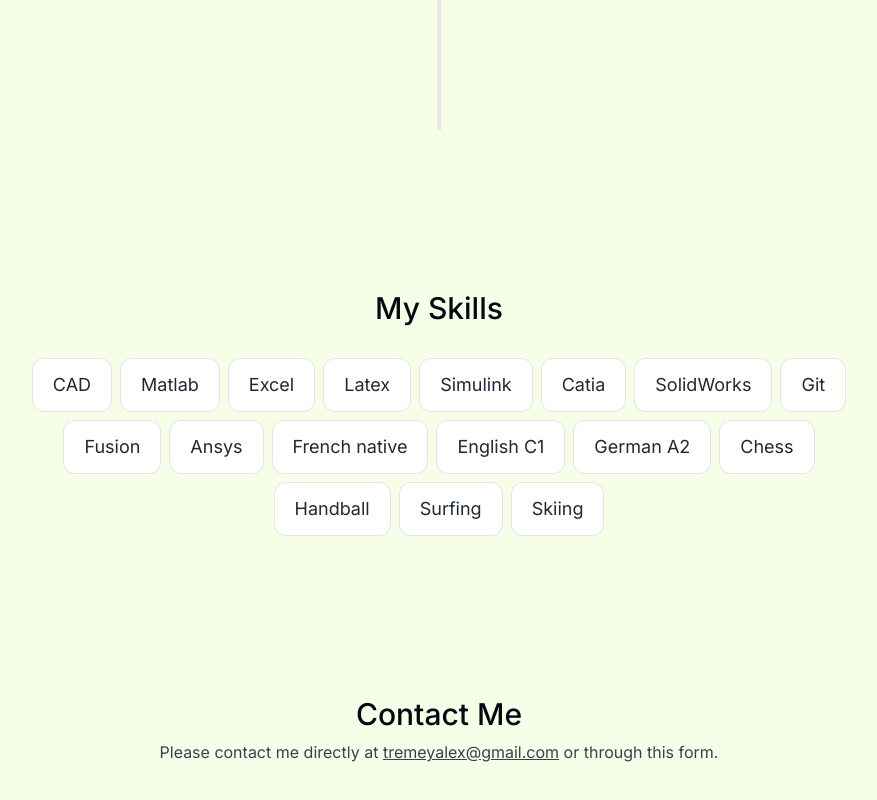
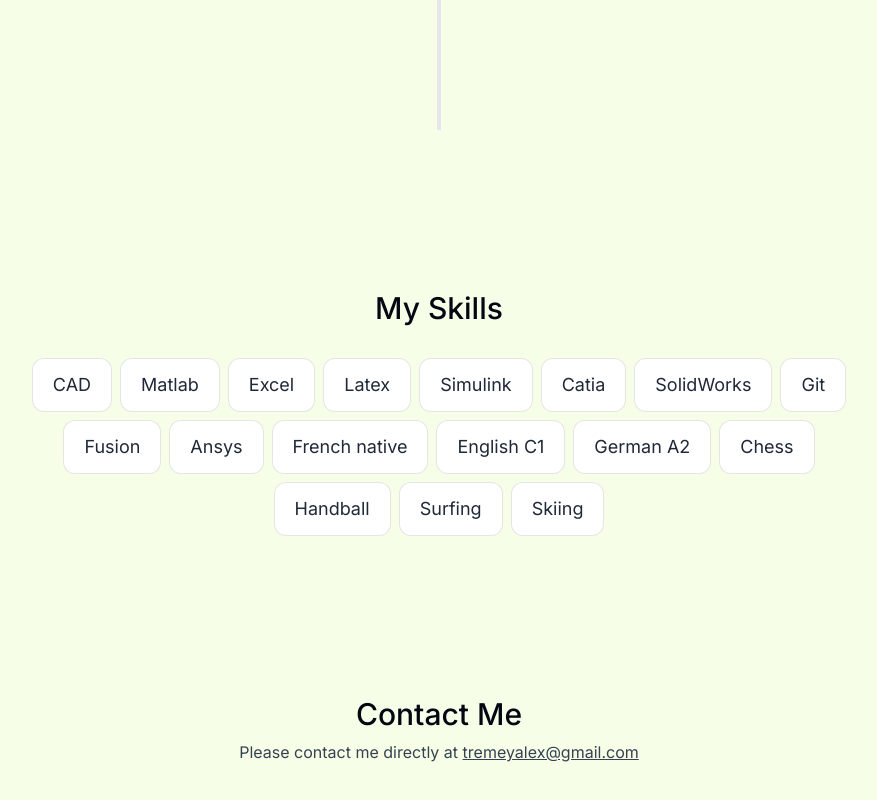
Before and after one commit to alextrm/personal-portfolio, a Next.js app: page / in a window 1280 px wide. Shown: the part 4280-5080 px from the top of the page, without its empty margins (201-1078 px from the left). Built offline with nearby package versions, Linux system fonts and the light colour scheme.

Commit message:
fourth commit

```diff
--- a/components/contact.tsx
+++ b/components/contact.tsx
@@ -33,7 +33,6 @@ export default function Contact() {
         <a className="underline" href="mailto:tremeyalex@gmail.com">
           tremeyalex@gmail.com
         </a>{" "}
-        or through this form.
       </p>
     </motion.section>
   );
```
